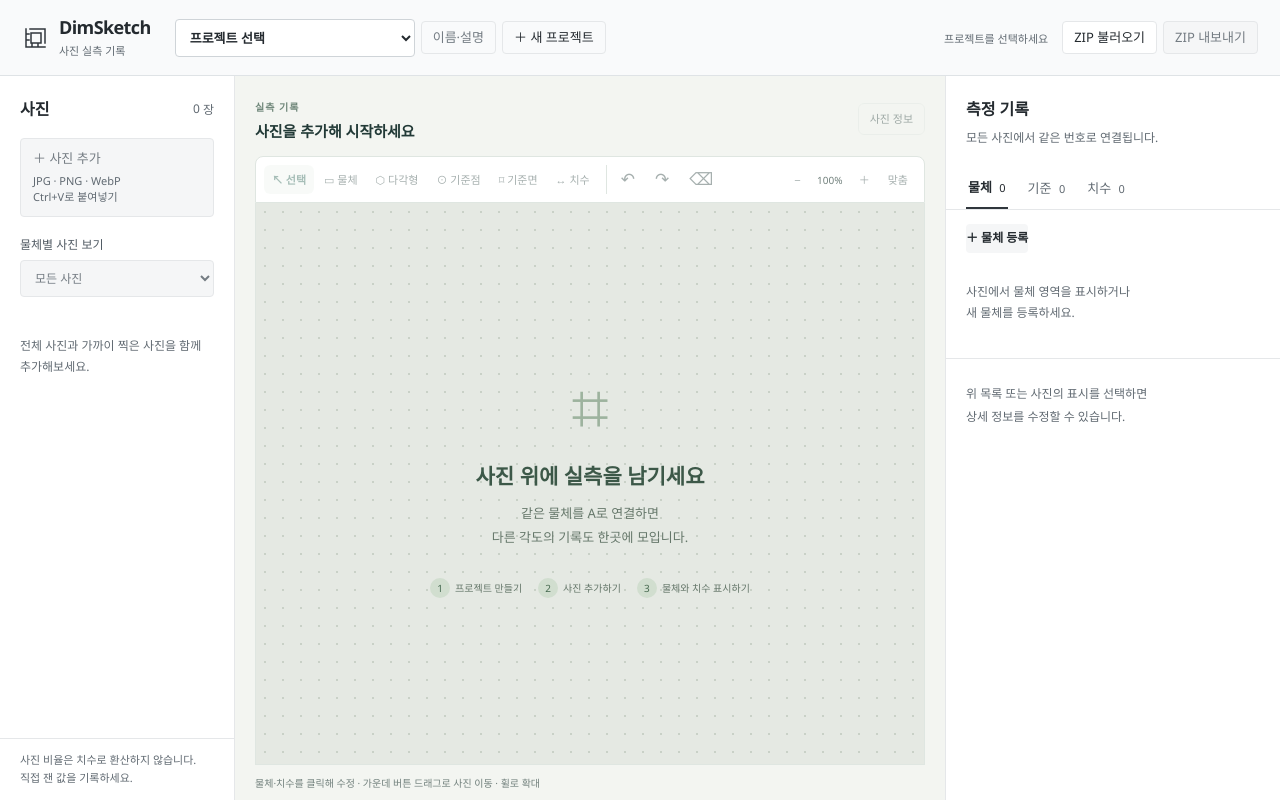
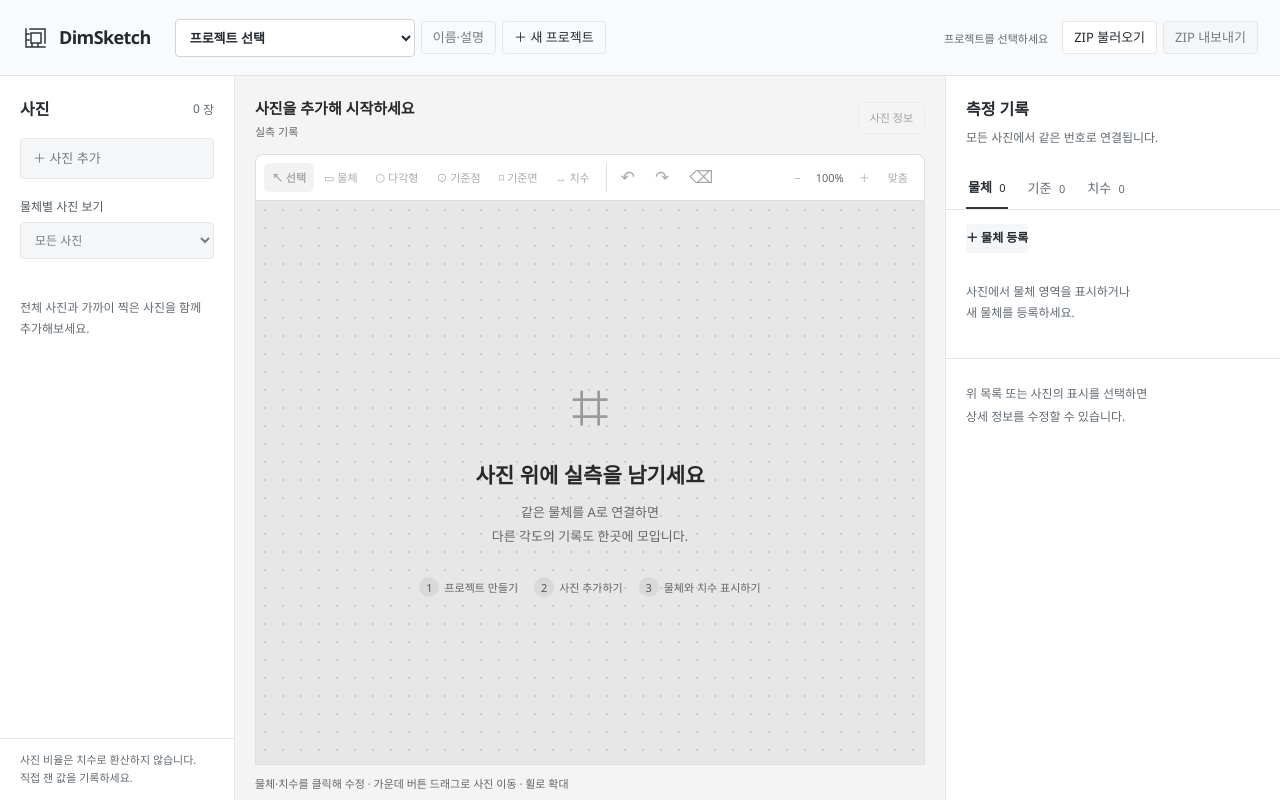
Before and after one commit to bbcdfbbc3/DimSketch, a Flask app: page / in a window 1280 px wide. Run offline with Flask 3, Linux system fonts and the light colour scheme; data that the repository does not hold is empty.

Commit message:
style(ui): 편집 패널 무채색 전환과 헤더 표시 간소화

```diff
--- a/dimsketch/static/interface.css
+++ b/dimsketch/static/interface.css
@@ -1,5 +1,4 @@
-/* The surrounding interface has its own palette. The editor retains style.css
-   and its inherited root values, including its existing responsive layout. */
+/* Interface colours are scoped to each panel; layout stays in style.css. */
 :is(.app-header, .photos-panel, .details-panel, dialog, .toast, .busy-overlay) {
   --ink: #242a2f;
   --muted: #616a72;
@@ -66,7 +65,6 @@
   font-weight: 600;
   letter-spacing: -.6px;
 }
-.app-header .brand div > span { font-size: 11px; margin-top: 4px; }
 .app-header .project-controls { gap: 6px; }
 .app-header .project-controls select { background-color: #fff; font-weight: 600; }
 .app-header .project-controls button { background: transparent; }
@@ -74,16 +72,17 @@
 .app-header .header-actions { gap: 6px; }
 .app-header :is(button, input, select) { line-height: 1.2; }
 .app-header #save-status { font-size: 11px; color: var(--muted); }
-.app-header #save-status.saved { color: #53625a; }
+.app-header #save-status.saved { color: var(--muted); }
 .app-header #save-status.saved::before {
   content: "";
   display: inline-block;
-  width: 5px;
+  width: 9px;
   height: 5px;
-  margin-right: 6px;
-  border-radius: 50%;
-  background: #47745b;
-  vertical-align: 2px;
+  margin-right: 7px;
+  border-left: 2px solid #47745b;
+  border-bottom: 2px solid #47745b;
+  transform: rotate(-45deg);
+  vertical-align: 3px;
 }
 .app-header #save-status.error { color: var(--danger); }
 
@@ -100,14 +99,6 @@
   font-weight: 500;
 }
 .photos-panel .upload-button:hover { background: #f5f6f7; border-color: #9da7ae; }
-.photos-panel .upload-button small {
-  margin-top: 5px;
-  color: var(--muted);
-  font-size: 11px;
-  line-height: 1.5;
-  white-space: normal;
-}
-.photos-panel .upload-button small span { display: block; }
 .photos-panel label.field { color: #505a63; font-size: 12px; gap: 7px; }
 .photos-panel .photo-list { padding: 0 0 12px; }
 .photos-panel .photo-card {
@@ -124,6 +115,44 @@
 .photos-panel .photo-card small { font-size: 11px; padding: 0 0 2px; }
 .photos-panel .photo-footer { margin: 0 -20px; padding: 12px 20px; font-size: 11px; line-height: 1.7; }
 .photos-panel .list-empty { padding: 24px 0; text-align: left; }
+
+.editor-panel {
+  --ink: #292929;
+  --muted: #666666;
+  --line: #dedede;
+  --green: #303030;
+  --light: #ededed;
+  background: #f4f4f4;
+  color: var(--ink);
+}
+.editor-panel .editor-top > div { flex: 1; min-width: 0; }
+.editor-panel #photo-title { margin-top: 0; font-weight: 600; }
+.editor-panel #photo-view {
+  display: block;
+  margin-top: 5px;
+  font-size: 11px;
+  color: var(--muted);
+  white-space: nowrap;
+  overflow: hidden;
+  text-overflow: ellipsis;
+}
+.editor-panel button:hover { background: var(--light); border-color: #b8b8b8; }
+.editor-panel :is(button, canvas):focus-visible { outline-color: #666666; }
+.editor-panel .tool-group button.active { background: #e0e0e0; color: var(--ink); }
+.editor-panel .tool-group button { font-size: 11px; }
+.editor-panel .history-tools button { font-size: 17px; }
+.editor-panel .zoom-tools span { font-size: 11px; }
+.editor-panel .canvas-host {
+  background-color: #e7e7e7;
+  background-image: radial-gradient(#cccccc 1px, transparent 1px);
+}
+.editor-panel .canvas-empty { color: var(--muted); }
+.editor-panel .empty-symbol { color: #999999; }
+.editor-panel .canvas-empty h2 { color: var(--ink); }
+.editor-panel .canvas-empty ol { font-size: 11px; flex-wrap: wrap; justify-content: center; padding: 0 16px; }
+.editor-panel .canvas-empty li::before { background: #d9d9d9; color: #555555; }
+.editor-panel .editor-footer { font-size: 11px; }
+.editor-panel .editor-footer span:first-child { min-width: 0; overflow: hidden; text-overflow: ellipsis; white-space: nowrap; }
 
 .details-panel .details-intro { padding: 22px 20px 18px; }
 .details-panel .details-intro h2 { margin: 0 0 8px; font-size: 16px; font-weight: 600; line-height: 1.4; }
@@ -221,6 +250,8 @@ dialog .confirm-message { font-size: 13px; }
   .details-panel .details-intro p { font-size: 11px; }
   .details-panel .record-value { font-size: 11px; }
   .details-panel .record-row { gap: 8px; }
+  .editor-panel .tool-group { gap: 1px; }
+  .editor-panel .tool-group button { padding-left: 5px; padding-right: 5px; }
 }
 
 @media (max-width: 750px) {
--- a/dimsketch/templates/index.html
+++ b/dimsketch/templates/index.html
@@ -3,7 +3,7 @@
 <head>
   <meta charset="utf-8">
   <meta name="viewport" content="width=device-width, initial-scale=1">
-  <meta name="theme-color" content="#183e39">
+  <meta name="theme-color" content="#f4f4f4">
   <title>DimSketch · 사진으로 기록하는 치수</title>
   <link rel="stylesheet" href="{{ url_for('static', filename='style.css') }}">
   <link rel="stylesheet" href="{{ url_for('static', filename='interface.css') }}">
@@ -11,21 +11,21 @@
 </head>
 <body>
   <header class="app-header">
-    <div class="brand"><svg class="brand-mark" viewBox="0 0 28 28" fill="none" aria-hidden="true"><path d="M4 5v18h19M8 5h15v14M9 9h10v10H9zM4 10h3M4 16h3M10 23v-3M16 23v-3" stroke="currentColor" stroke-width="1.5" stroke-linecap="square"/></svg><div><h1>DimSketch</h1><span>사진 실측 기록</span></div></div>
+    <div class="brand"><svg class="brand-mark" viewBox="0 0 28 28" fill="none" aria-hidden="true"><path d="M4 5v18h19M8 5h15v14M9 9h10v10H9zM4 10h3M4 16h3M10 23v-3M16 23v-3" stroke="currentColor" stroke-width="1.5" stroke-linecap="square"/></svg><div><h1>DimSketch</h1></div></div>
     <div class="project-controls"><label class="sr-only" for="project-select">프로젝트 선택</label><select id="project-select"><option value="">프로젝트 선택</option></select><button id="project-edit" title="프로젝트 이름과 설명">이름·설명</button><button id="project-new">＋ 새 프로젝트</button></div>
     <div class="header-actions"><span id="save-status" role="status">프로젝트를 선택하세요</span><button id="save-retry" hidden>저장 재시도</button><button id="conflict-copy" hidden>내 기록 보관</button><button id="conflict-reload" hidden>서버 기록 열기</button><button id="import-button">ZIP 불러오기</button><button id="export-button" class="primary">ZIP 내보내기</button></div>
   </header>
   <main class="workspace">
     <aside class="photos-panel">
       <div class="panel-heading"><h2>사진</h2><span class="photo-total"><span id="photo-count">0</span>장</span></div>
-      <button id="upload-button" class="upload-button">＋ 사진 추가 <small><span>JPG · PNG · WebP</span><span>Ctrl+V로 붙여넣기</span></small></button>
+      <button id="upload-button" class="upload-button">＋ 사진 추가</button>
       <label class="field filter-label">물체별 사진 보기<select id="photo-filter"><option value="">모든 사진</option></select></label>
       <div id="photo-list" class="photo-list"></div>
       <div class="photo-footer">사진 비율은 치수로 환산하지 않습니다.<br>직접 잰 값을 기록하세요.</div>
     </aside>
     <section class="editor-panel" aria-label="사진 편집">
       <div id="recovery-notice" class="review-alert" role="alert" hidden></div>
-      <div class="editor-top"><div><span id="photo-view" class="eyebrow">실측 기록</span><strong id="photo-title">사진을 추가해 시작하세요</strong></div><button id="photo-edit">사진 정보</button></div>
+      <div class="editor-top"><div><strong id="photo-title">사진을 추가해 시작하세요</strong><span id="photo-view">실측 기록</span></div><button id="photo-edit">사진 정보</button></div>
       <div class="toolbar" aria-label="표시 도구">
         <div class="tool-group"><button data-mode="select" class="active" title="선택·이동 (V)">↖ 선택</button><button data-mode="rect" title="드래그해 물체 영역 표시">▭ 물체</button><button data-mode="polygon" title="꼭짓점 클릭 후 Enter 또는 더블클릭">⬡ 다각형</button><button data-mode="point" title="구멍 중심이나 기준점 표시">⊙ 기준점</button><button data-mode="plane" title="두 점으로 기준면 표시">⌑ 기준면</button><button data-mode="measure" title="두 점 클릭 후 실제 측정값 입력">↔ 치수</button></div>
         <div class="tool-group history-tools"><button id="undo-button" title="실행 취소 (Ctrl+Z)" aria-label="실행 취소">↶</button><button id="redo-button" title="다시 실행 (Ctrl+Y)" aria-label="다시 실행">↷</button><button id="delete-annotation" title="선택한 사진 표시만 삭제" aria-label="선택 표시 삭제">⌫</button></div>
```
